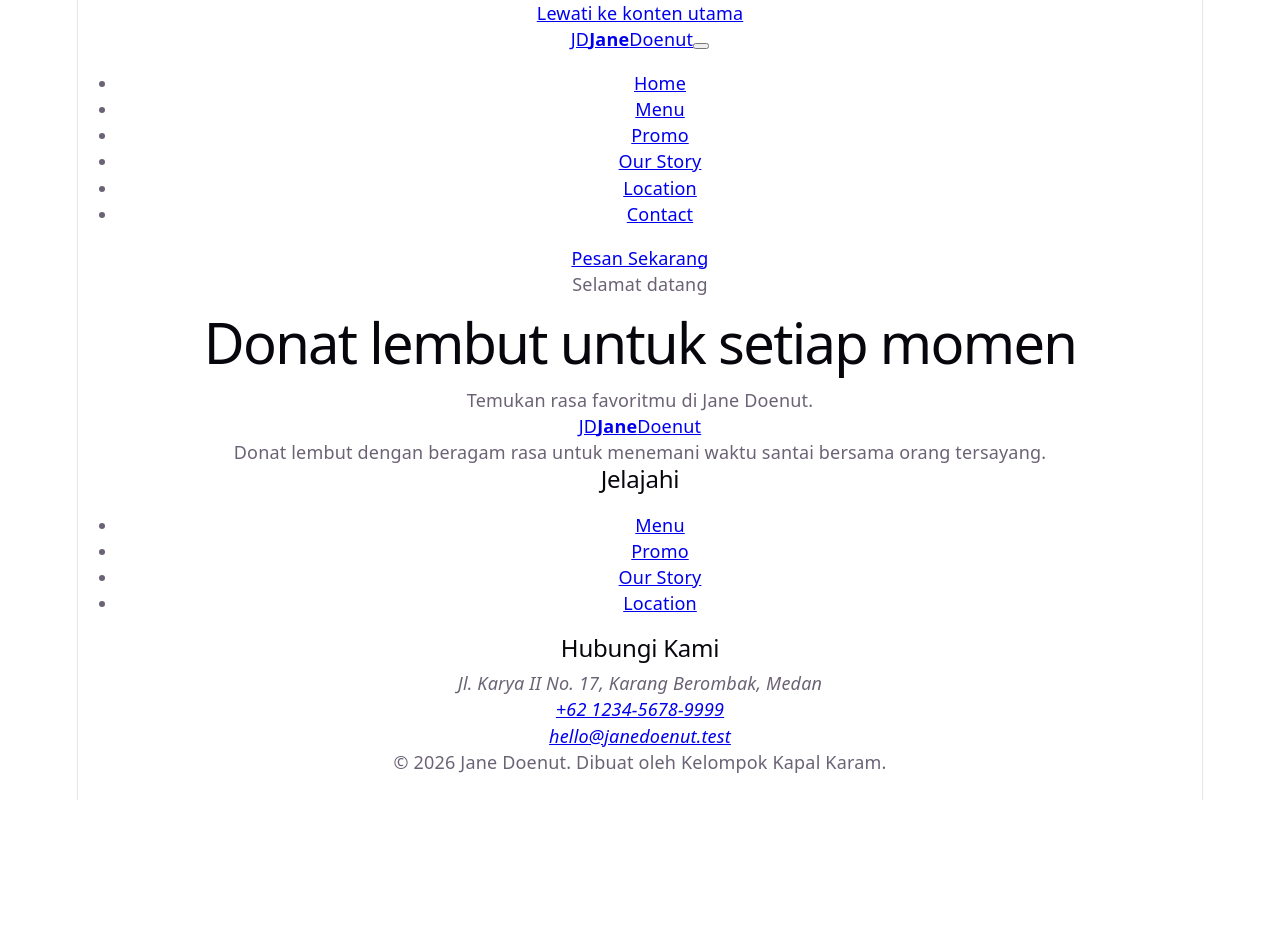
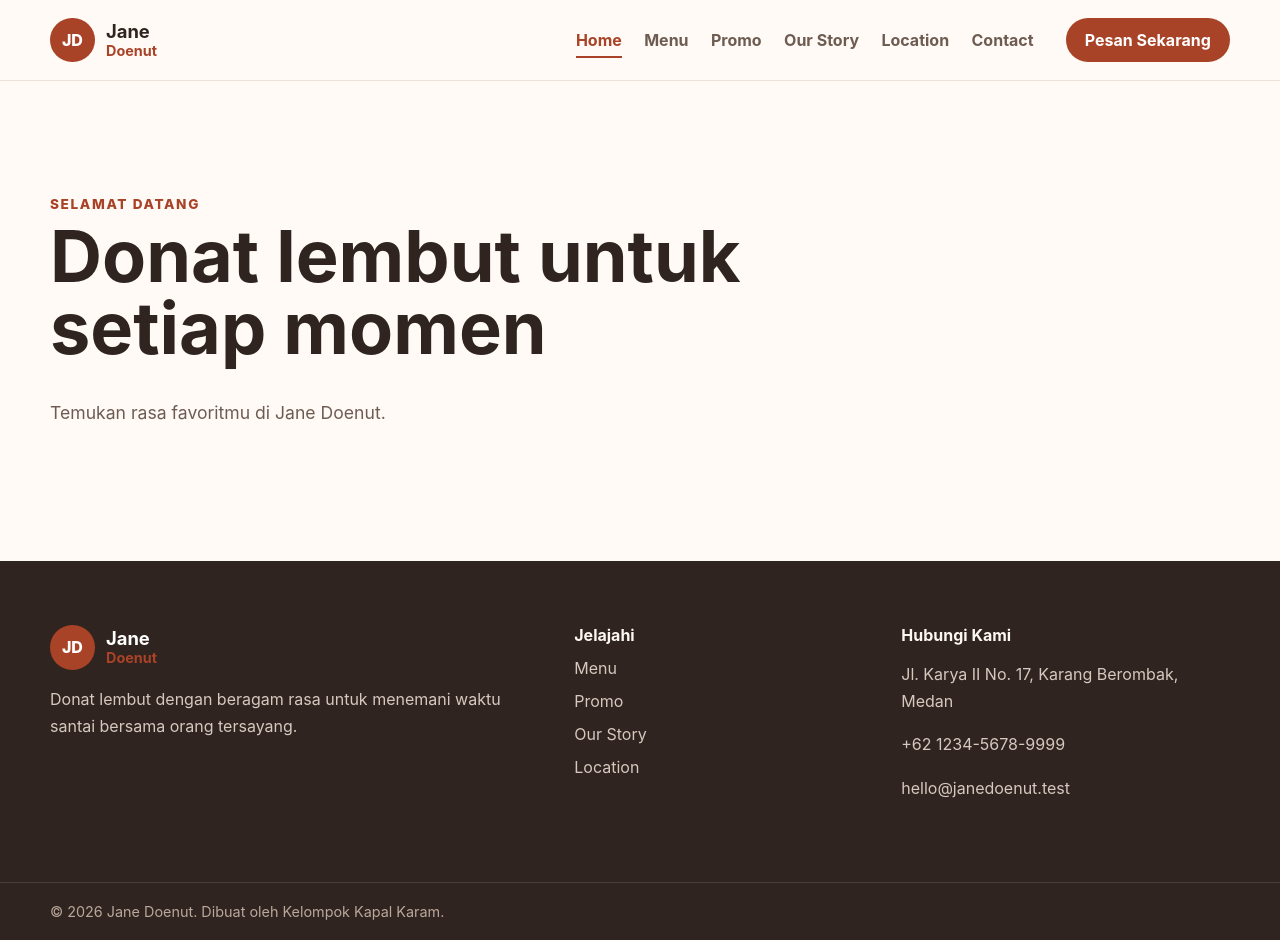
Before and after one commit to kapal-karam-web/jane-doenut, a React (Vite) app: page / in a window 1280 px wide. Before the commit the page ends 800 px from the top, so only its background shows below. Built offline with nearby package versions, Linux system fonts and the light colour scheme.

Commit message:
style: add responsive global design system

```diff
--- a/src/index.css
+++ b/src/index.css
@@ -1,111 +1,500 @@
 :root {
-  --text: #6b6375;
-  --text-h: #08060d;
-  --bg: #fff;
-  --border: #e5e4e7;
-  --code-bg: #f4f3ec;
-  --accent: #aa3bff;
-  --accent-bg: rgba(170, 59, 255, 0.1);
-  --accent-border: rgba(170, 59, 255, 0.5);
-  --social-bg: rgba(244, 243, 236, 0.5);
-  --shadow:
-    rgba(0, 0, 0, 0.1) 0 10px 15px -3px, rgba(0, 0, 0, 0.05) 0 4px 6px -2px;
+  font-family:
+    Inter,
+    ui-sans-serif,
+    system-ui,
+    -apple-system,
+    BlinkMacSystemFont,
+    "Segoe UI",
+    sans-serif;
 
-  --sans: system-ui, 'Segoe UI', Roboto, sans-serif;
-  --heading: system-ui, 'Segoe UI', Roboto, sans-serif;
-  --mono: ui-monospace, Consolas, monospace;
+  color: #2f241f;
+  background-color: #fffaf5;
 
-  font: 18px/145% var(--sans);
-  letter-spacing: 0.18px;
-  color-scheme: light dark;
-  color: var(--text);
-  background: var(--bg);
   font-synthesis: none;
   text-rendering: optimizeLegibility;
-  -webkit-font-smoothing: antialiased;
-  -moz-osx-font-smoothing: grayscale;
 
-  @media (max-width: 1024px) {
-    font-size: 16px;
+  --color-primary: #a94327;
+  --color-primary-dark: #7e2e1a;
+  --color-primary-light: #f8dbcd;
+
+  --color-secondary: #f2b84b;
+  --color-background: #fffaf5;
+  --color-surface: #ffffff;
+  --color-text: #2f241f;
+  --color-text-soft: #6e5c52;
+  --color-border: #eaded5;
+
+  --shadow-small: 0 8px 24px rgba(73, 42, 28, 0.08);
+  --shadow-medium: 0 16px 44px rgba(73, 42, 28, 0.13);
+
+  --radius-small: 0.75rem;
+  --radius-medium: 1.25rem;
+  --radius-large: 2rem;
+
+  --container-width: 1180px;
+  --transition: 180ms ease;
+}
+
+*,
+*::before,
+*::after {
+  box-sizing: border-box;
+}
+
+html {
+  scroll-behavior: smooth;
+}
+
+body {
+  min-width: 320px;
+  min-height: 100vh;
+  margin: 0;
+  color: var(--color-text);
+  background: var(--color-background);
+}
+
+body,
+button,
+input,
+textarea {
+  font: inherit;
+}
+
+img,
+picture,
+svg {
+  display: block;
+  max-width: 100%;
+}
+
+button,
+a {
+  -webkit-tap-highlight-color: transparent;
+}
+
+a {
+  color: inherit;
+}
+
+button {
+  color: inherit;
+}
+
+ul {
+  margin: 0;
+  padding: 0;
+  list-style: none;
+}
+
+address {
+  font-style: normal;
+}
+
+#root {
+  min-height: 100vh;
+}
+
+.site-wrapper {
+  display: flex;
+  min-height: 100vh;
+  flex-direction: column;
+}
+
+.site-wrapper main {
+  flex: 1;
+}
+
+.container {
+  width: min(100% - 2rem, var(--container-width));
+  margin-inline: auto;
+}
+
+.skip-link {
+  position: fixed;
+  z-index: 9999;
+  top: 1rem;
+  left: 1rem;
+  padding: 0.8rem 1rem;
+  color: #ffffff;
+  background: var(--color-primary-dark);
+  border-radius: var(--radius-small);
+  transform: translateY(-160%);
+  transition: transform var(--transition);
+}
+
+.skip-link:focus {
+  transform: translateY(0);
+}
+
+.button {
+  display: inline-flex;
+  min-height: 2.75rem;
+  align-items: center;
+  justify-content: center;
+  padding: 0.75rem 1.2rem;
+  border: 0;
+  border-radius: 999px;
+  font-weight: 700;
+  text-decoration: none;
+  cursor: pointer;
+  transition:
+    background-color var(--transition),
+    color var(--transition),
+    transform var(--transition);
+}
+
+.button:hover {
+  transform: translateY(-2px);
+}
+
+.button:focus-visible,
+.navbar__link:focus-visible,
+.brand:focus-visible,
+.site-footer a:focus-visible {
+  outline: 3px solid var(--color-secondary);
+  outline-offset: 4px;
+}
+
+.button--primary {
+  color: #ffffff;
+  background-color: var(--color-primary);
+}
+
+.button--primary:hover {
+  background-color: var(--color-primary-dark);
+}
+
+/* Header dan navigasi */
+
+.site-header {
+  position: sticky;
+  z-index: 100;
+  top: 0;
+  border-bottom: 1px solid rgba(234, 222, 213, 0.8);
+  background: rgba(255, 250, 245, 0.94);
+  backdrop-filter: blur(14px);
+}
+
+.navbar {
+  display: flex;
+  min-height: 5rem;
+  align-items: center;
+  justify-content: space-between;
+  gap: 1.5rem;
+}
+
+.brand {
+  display: inline-flex;
+  align-items: center;
+  gap: 0.7rem;
+  text-decoration: none;
+}
+
+.brand__icon {
+  display: grid;
+  width: 2.8rem;
+  height: 2.8rem;
+  place-items: center;
+  color: #ffffff;
+  background: var(--color-primary);
+  border-radius: 50%;
+  font-weight: 800;
+}
+
+.brand__text {
+  display: flex;
+  flex-direction: column;
+  line-height: 1;
+}
+
+.brand__text strong {
+  font-size: 1.15rem;
+}
+
+.brand__text span {
+  margin-top: 0.2rem;
+  color: var(--color-primary);
+  font-size: 0.9rem;
+  font-weight: 700;
+}
+
+.navbar__menu {
+  display: flex;
+  align-items: center;
+  gap: 2rem;
+}
+
+.navbar__links {
+  display: flex;
+  align-items: center;
+  gap: 1.4rem;
+}
+
+.navbar__link {
+  position: relative;
+  padding-block: 0.5rem;
+  color: var(--color-text-soft);
+  font-weight: 650;
+  text-decoration: none;
+}
+
+.navbar__link::after {
+  position: absolute;
+  right: 0;
+  bottom: 0;
+  left: 0;
+  height: 2px;
+  background: var(--color-primary);
+  content: "";
+  transform: scaleX(0);
+  transition: transform var(--transition);
+}
+
+.navbar__link:hover,
+.navbar__link--active {
+  color: var(--color-primary);
+}
+
+.navbar__link:hover::after,
+.navbar__link--active::after {
+  transform: scaleX(1);
+}
+
+.navbar__toggle {
+  display: none;
+  width: 2.8rem;
+  height: 2.8rem;
+  padding: 0.6rem;
+  border: 1px solid var(--color-border);
+  background: var(--color-surface);
+  border-radius: var(--radius-small);
+  cursor: pointer;
+}
+
+.navbar__toggle span {
+  display: block;
+  width: 100%;
+  height: 2px;
+  margin-block: 5px;
+  background: var(--color-text);
+}
+
+/* Placeholder */
+
+.page-placeholder {
+  display: grid;
+  min-height: 60vh;
+  align-content: center;
+  justify-items: start;
+  padding-block: 5rem;
+}
+
+.page-placeholder h1 {
+  max-width: 720px;
+  margin: 0.5rem 0 1rem;
+  font-size: clamp(2.25rem, 7vw, 4.5rem);
+  line-height: 1;
+}
+
+.page-placeholder > p:last-child {
+  max-width: 620px;
+  color: var(--color-text-soft);
+  font-size: 1.1rem;
+  line-height: 1.75;
+}
+
+.eyebrow {
+  margin: 0;
+  color: var(--color-primary);
+  font-size: 0.85rem;
+  font-weight: 800;
+  letter-spacing: 0.12em;
+  text-transform: uppercase;
+}
+
+/* Footer */
+
+.site-footer {
+  color: #fdf7f2;
+  background: #2f241f;
+}
+
+.site-footer__content {
+  display: grid;
+  grid-template-columns: 1.4fr 0.8fr 1fr;
+  gap: 4rem;
+  padding-block: 4rem;
+}
+
+.brand--footer {
+  color: #ffffff;
+}
+
+.site-footer__brand p,
+.site-footer__contact p {
+  color: #d7c8bf;
+  line-height: 1.7;
+}
+
+.site-footer h2 {
+  margin-top: 0;
+  font-size: 1rem;
+}
+
+.site-footer__navigation ul {
+  display: grid;
+  gap: 0.8rem;
+}
+
+.site-footer a:not(.brand) {
+  color: #d7c8bf;
+  text-decoration: none;
+}
+
+.site-footer a:not(.brand):hover {
+  color: #ffffff;
+  text-decoration: underline;
+}
+
+.site-footer__bottom {
+  padding-block: 1.25rem;
+  border-top: 1px solid rgba(255, 255, 255, 0.12);
+}
+
+.site-footer__bottom p {
+  margin: 0;
+  color: #bba89c;
+  font-size: 0.9rem;
+}
+
+/* Error page */
+
+.error-page {
+  display: grid;
+  min-height: 100vh;
+  place-items: center;
+  text-align: center;
+}
+
+.error-page__content {
+  display: grid;
+  justify-items: center;
+}
+
+.error-page__code {
+  margin: 0;
+  color: var(--color-primary);
+  font-size: clamp(5rem, 20vw, 10rem);
+  font-weight: 900;
+  line-height: 1;
+}
+
+.error-page h1 {
+  margin-bottom: 0.75rem;
+}
+
+.error-page p:not(.error-page__code) {
+  max-width: 560px;
+  margin-bottom: 2rem;
+  color: var(--color-text-soft);
+  line-height: 1.7;
+}
+
+/* Tablet dan mobile */
+
+@media (max-width: 960px) {
+  .navbar__toggle {
+    display: block;
+  }
+
+  .navbar__menu {
+    position: absolute;
+    top: calc(100% + 0.75rem);
+    right: 1rem;
+    left: 1rem;
+    display: none;
+    padding: 1.25rem;
+    border: 1px solid var(--color-border);
+    background: var(--color-surface);
+    border-radius: var(--radius-medium);
+    box-shadow: var(--shadow-medium);
+  }
+
+  .navbar__menu--open {
+    display: grid;
+    gap: 1rem;
+  }
+
+  .navbar__links {
+    display: grid;
+    gap: 0.25rem;
+  }
+
+  .navbar__link {
+    display: block;
+    padding: 0.85rem 0.75rem;
+    border-radius: var(--radius-small);
+  }
+
+  .navbar__link:hover,
+  .navbar__link--active {
+    background: var(--color-primary-light);
+  }
+
+  .navbar__link::after {
+    display: none;
+  }
+
+  .navbar__order-button {
+    width: 100%;
+  }
+
+  .site-footer__content {
+    grid-template-columns: repeat(2, 1fr);
+    gap: 2.5rem;
+  }
+
+  .site-footer__brand {
+    grid-column: 1 / -1;
   }
 }
 
-@media (prefers-color-scheme: dark) {
-  :root {
-    --text: #9ca3af;
-    --text-h: #f3f4f6;
-    --bg: #16171d;
-    --border: #2e303a;
-    --code-bg: #1f2028;
-    --accent: #c084fc;
-    --accent-bg: rgba(192, 132, 252, 0.15);
-    --accent-border: rgba(192, 132, 252, 0.5);
-    --social-bg: rgba(47, 48, 58, 0.5);
-    --shadow:
-      rgba(0, 0, 0, 0.4) 0 10px 15px -3px, rgba(0, 0, 0, 0.25) 0 4px 6px -2px;
+@media (max-width: 600px) {
+  .container {
+    width: min(100% - 1.25rem, var(--container-width));
   }
 
-  #social .button-icon {
-    filter: invert(1) brightness(2);
+  .navbar {
+    min-height: 4.5rem;
+  }
+
+  .navbar__menu {
+    right: 0.625rem;
+    left: 0.625rem;
+  }
+
+  .site-footer__content {
+    grid-template-columns: 1fr;
+    padding-block: 3rem;
+  }
+
+  .site-footer__brand {
+    grid-column: auto;
   }
 }
 
-body {
-  margin: 0;
-}
+@media (prefers-reduced-motion: reduce) {
+  html {
+    scroll-behavior: auto;
+  }
 
-#root {
-  width: 1126px;
-  max-width: 100%;
-  margin: 0 auto;
-  text-align: center;
-  border-inline: 1px solid var(--border);
-  min-height: 100svh;
-  display: flex;
-  flex-direction: column;
-  box-sizing: border-box;
-}
-
-h1,
-h2 {
-  font-family: var(--heading);
-  font-weight: 500;
-  color: var(--text-h);
-}
-
-h1 {
-  font-size: 56px;
-  letter-spacing: -1.68px;
-  margin: 32px 0;
-  @media (max-width: 1024px) {
-    font-size: 36px;
-    margin: 20px 0;
+  *,
+  *::before,
+  *::after {
+    scroll-behavior: auto !important;
+    transition-duration: 0.01ms !important;
+    animation-duration: 0.01ms !important;
+    animation-iteration-count: 1 !important;
   }
 }
-h2 {
-  font-size: 24px;
-  line-height: 118%;
-  letter-spacing: -0.24px;
-  margin: 0 0 8px;
-  @media (max-width: 1024px) {
-    font-size: 20px;
-  }
-}
-p {
-  margin: 0;
-}
-
-code,
-.counter {
-  font-family: var(--mono);
-  display: inline-flex;
-  border-radius: 4px;
-  color: var(--text-h);
-}
-
-code {
-  font-size: 15px;
-  line-height: 135%;
-  padding: 4px 8px;
-  background: var(--code-bg);
-}
```
